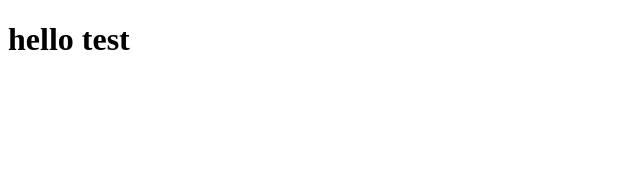
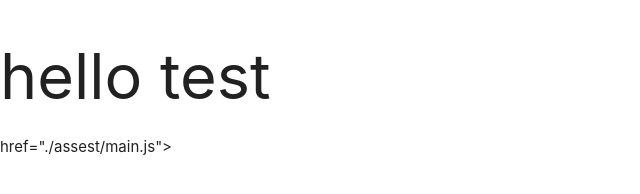
Before and after one commit to oSAMIRoP/FrstProject, a plain HTML site: page index.html in a window 1280 px wide. Shown: the whole page, without its empty margins (0-640 px from the left). Drawn offline with Linux system fonts and the light colour scheme; files that its build step writes are made by us from their sources.

Commit message:
add script and css file

```diff
--- a/index.html
+++ b/index.html
@@ -4,8 +4,8 @@
     <meta charset="UTF-8">
     <meta name="viewport" content="width=device-width, initial-scale=1.0">
     <title>Document</title>
-    <link href="./assest/materialize.min.css">
-    <link href="./assest/style.css">
+    <link rel="stylesheet" href="./assest/materialize.min.css">
+    <link rel="stylesheet" href="./assest/style.css">
 
 </head>
 <body>
@@ -29,7 +29,7 @@
 
 
 
-    <link href="./assest/materialize.min.js">
-    <link href="./assest/main.js">
+    <script src="./materialize/js/materialize.min.js"></script>
+    <script src="./assest/main.js"></script></script> href="./assest/main.js">
 </body>
 </html>
```
